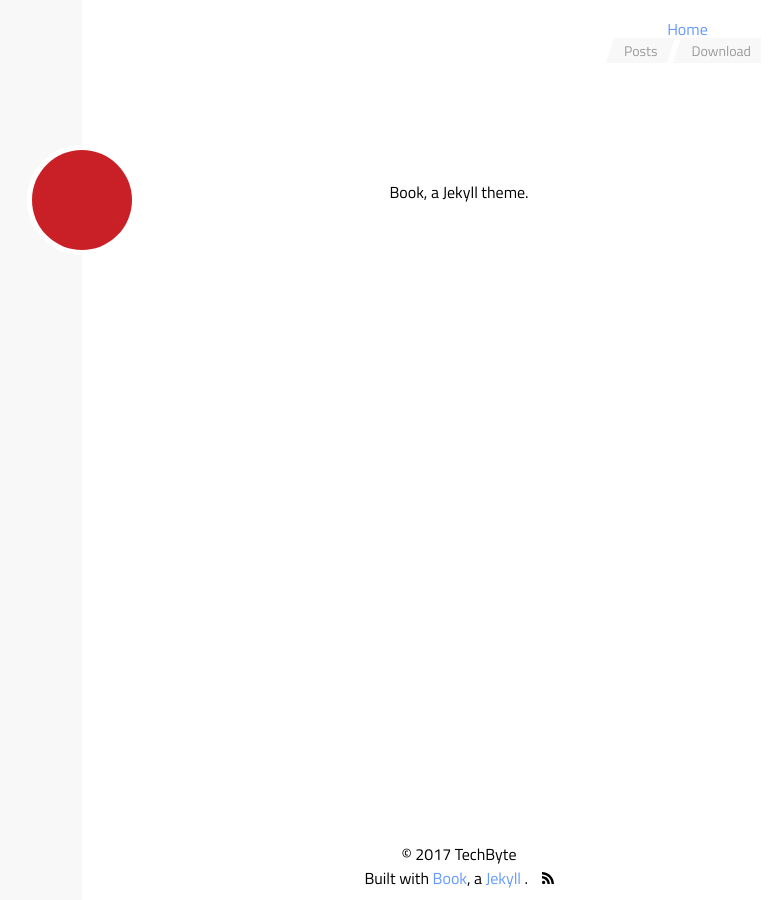
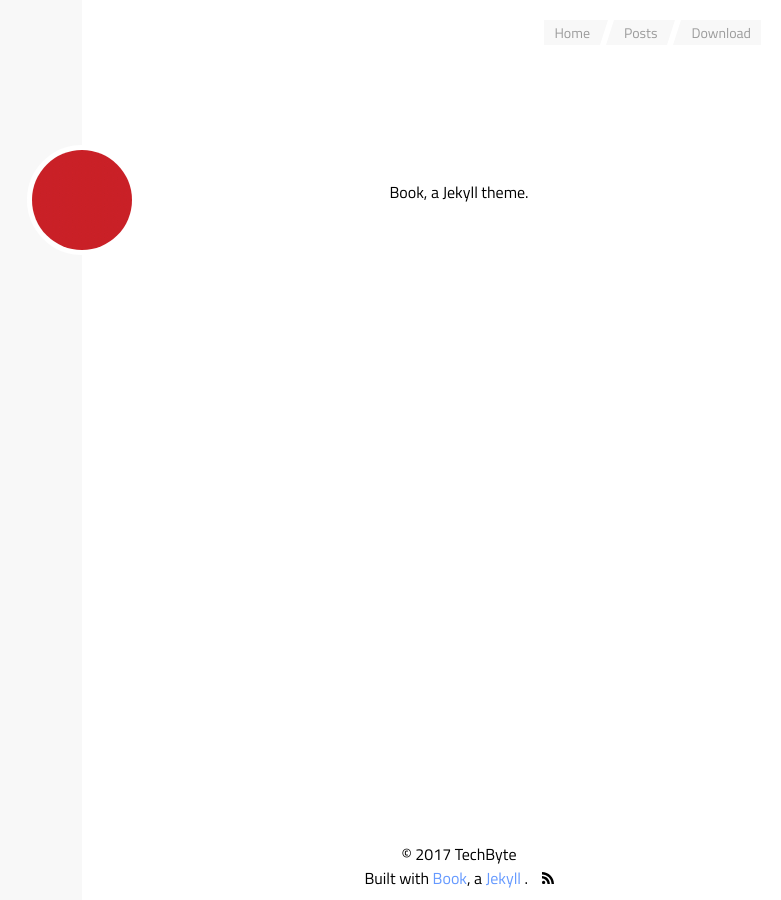
Before and after one commit to dkarthe/techbyte, a Jekyll site: the page built from index.html, in a window 1280 px wide. Shown: the whole page, without its empty margins (366-1147 px from the left). Built offline with Jekyll 4.4.1, drawn with Linux system fonts in a browser that asks for light colours.

Commit message:
Update navigation.html

```diff
--- a/_includes/navigation.html
+++ b/_includes/navigation.html
@@ -1,6 +1,6 @@
 <nav class="navbar">
   <ul>
-    <li class+"navbar__item"><a href="https://techbyte.me">Home</a></li>
+    <li class="navbar__item"><a href="https://techbyte.me">Home</a></li>
     <li class="navbar__item"><a href="{{ '/posts.html' | relative_url }}">Posts</a></li>
     <li class="navbar__item"><a href="https://github.com/kkninjae/book/archive/master.zip">Download</a></li>
   </ul>
```
